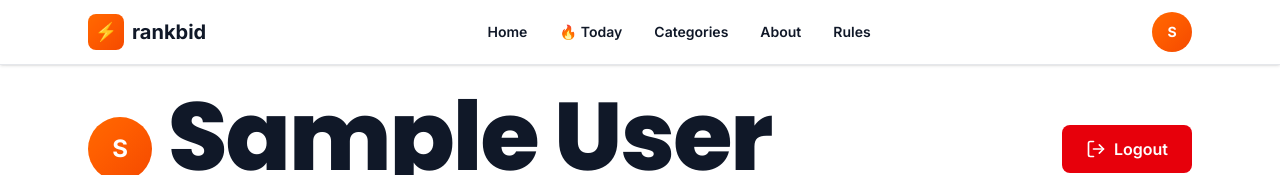
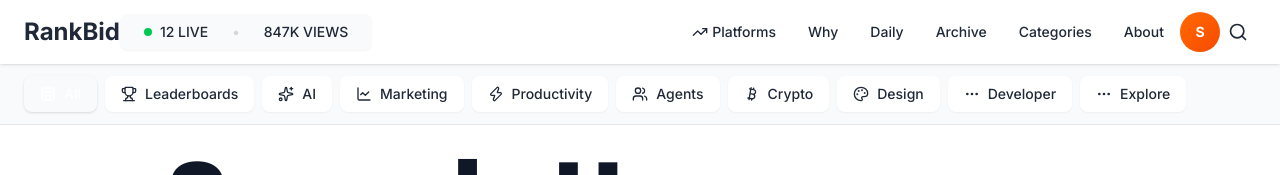
Before and after one commit to Noumaassadullah/rankbid-lol, a Next.js app: page /profile in a window 1280 px wide. Shown: the top 175 px of the page. Built offline with nearby package versions, Linux system fonts and the light colour scheme; no server answers; the database is empty; sample sign-in values are in the browser's storage.

Commit message:
Use Header component on profile page instead of Navbar
- Profile page now uses the same Header as main page
- Consistent navigation and styling across all pages
- Removes Navbar component usage from profile

Co-Authored-By: Claude Haiku 4.5 <noreply@anthropic.com>

```diff
--- a/app/profile/page.tsx
+++ b/app/profile/page.tsx
@@ -4,7 +4,7 @@ import { useState, useEffect } from 'react';
 import { useRouter } from 'next/navigation';
 import Link from 'next/link';
 import { LogOut, ChevronRight } from 'lucide-react';
-import Navbar from '@/components/Navbar';
+import Header from '@/components/Header';
 
 interface User {
   id: string;
@@ -95,7 +95,7 @@ export default function ProfilePage() {
 
   return (
     <>
-      <Navbar />
+      <Header />
       <div className="min-h-screen bg-gray-50">
         {/* Header */}
         <div className="bg-white border-b border-gray-200 sticky top-16 z-40">
```
